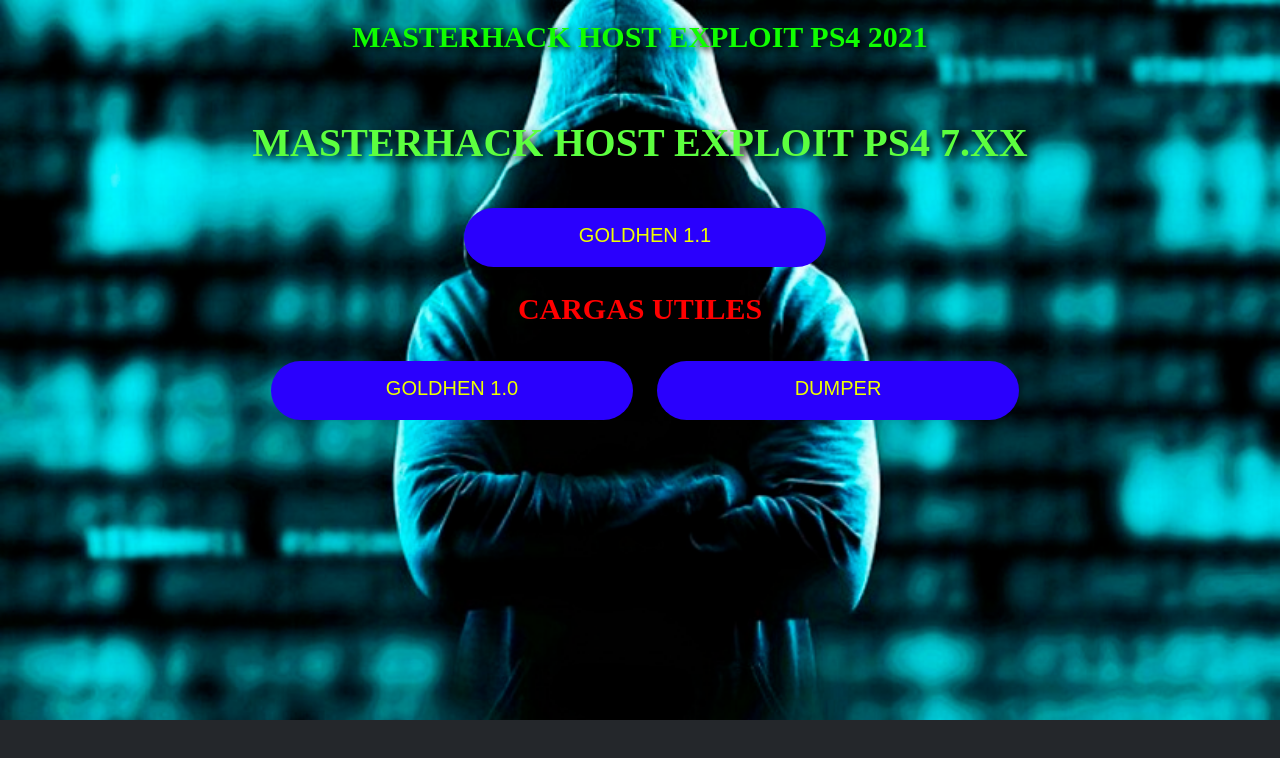
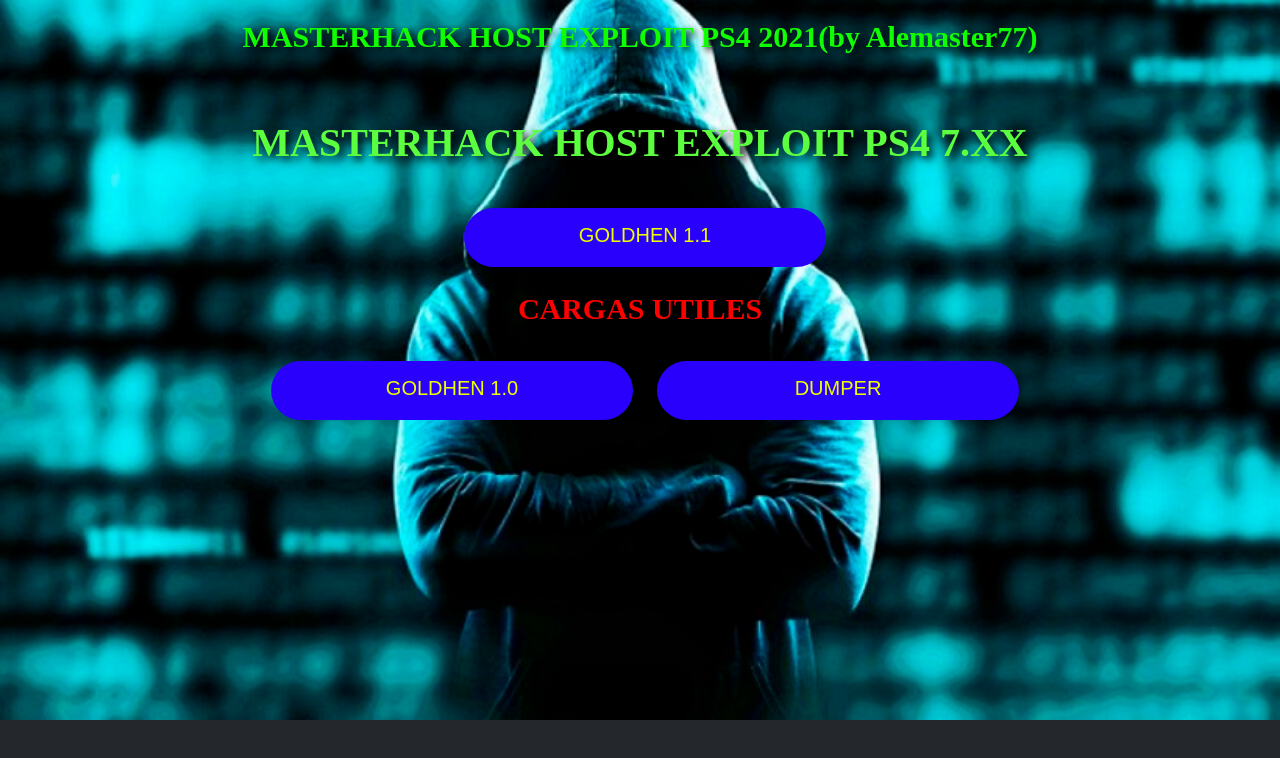
Before and after one commit to alemaster77/7.XX, a plain HTML site: page index.html in a window 1280 px wide. Drawn offline with Linux system fonts and the light colour scheme.

Commit message:
Update index.html

```diff
--- a/index.html
+++ b/index.html
@@ -59,7 +59,7 @@ function DisplayCacheProgress(){setTimeout(function(){window.msgs.innerHTML="INS
 document.cookie = 'kex=1';
 </script>
 </head>
-<h1 id=msgs>MASTERHACK HOST EXPLOIT PS4 2021</h1>
+<h1 id=msgs>MASTERHACK HOST EXPLOIT PS4 2021(by Alemaster77)</h1>
 <br>
 <h1 style="font-size:40px;text-align:center;color:#5cff3f;">MASTERHACK HOST EXPLOIT PS4 7.XX</h1>
 <div style="text-align:center">
```
